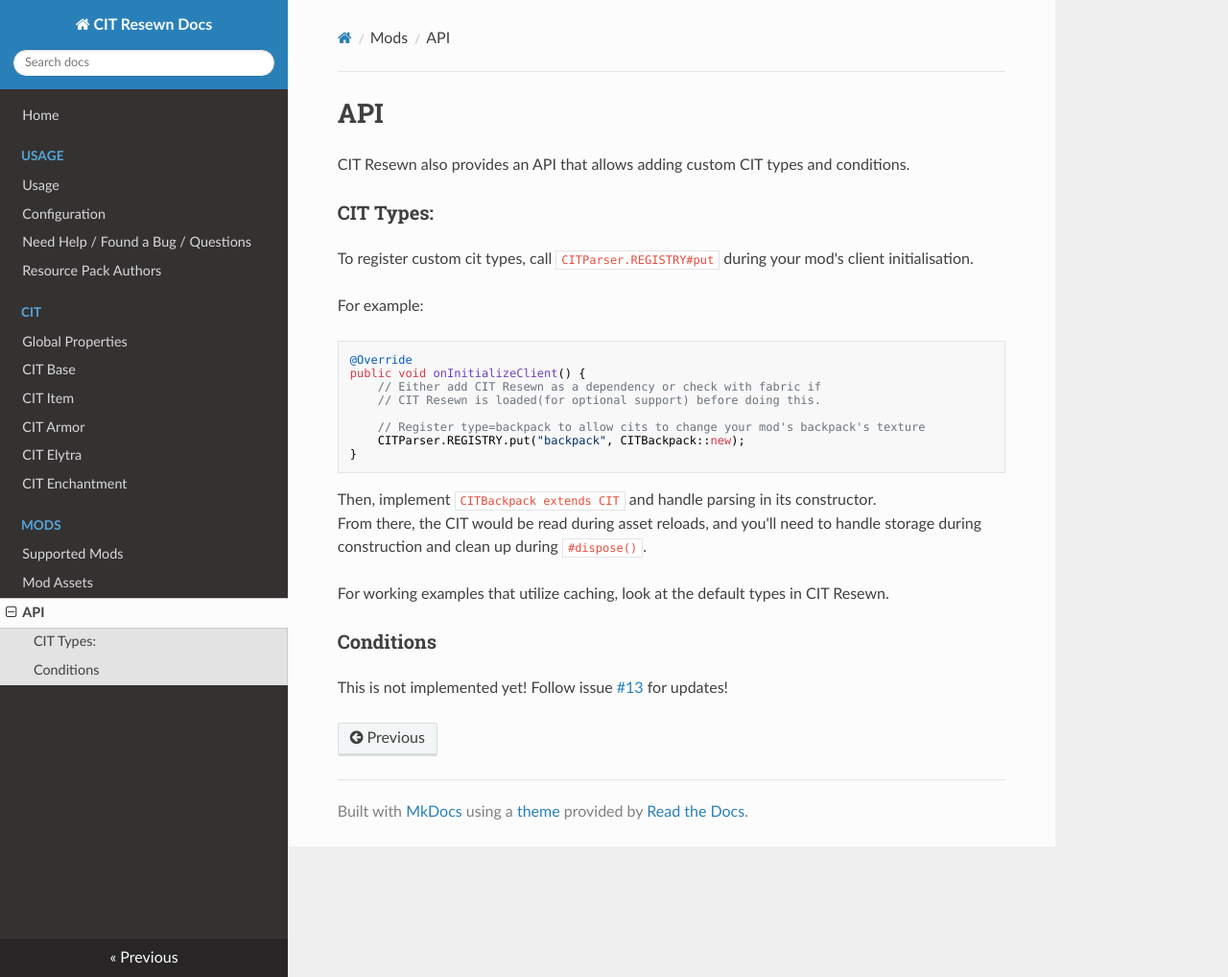
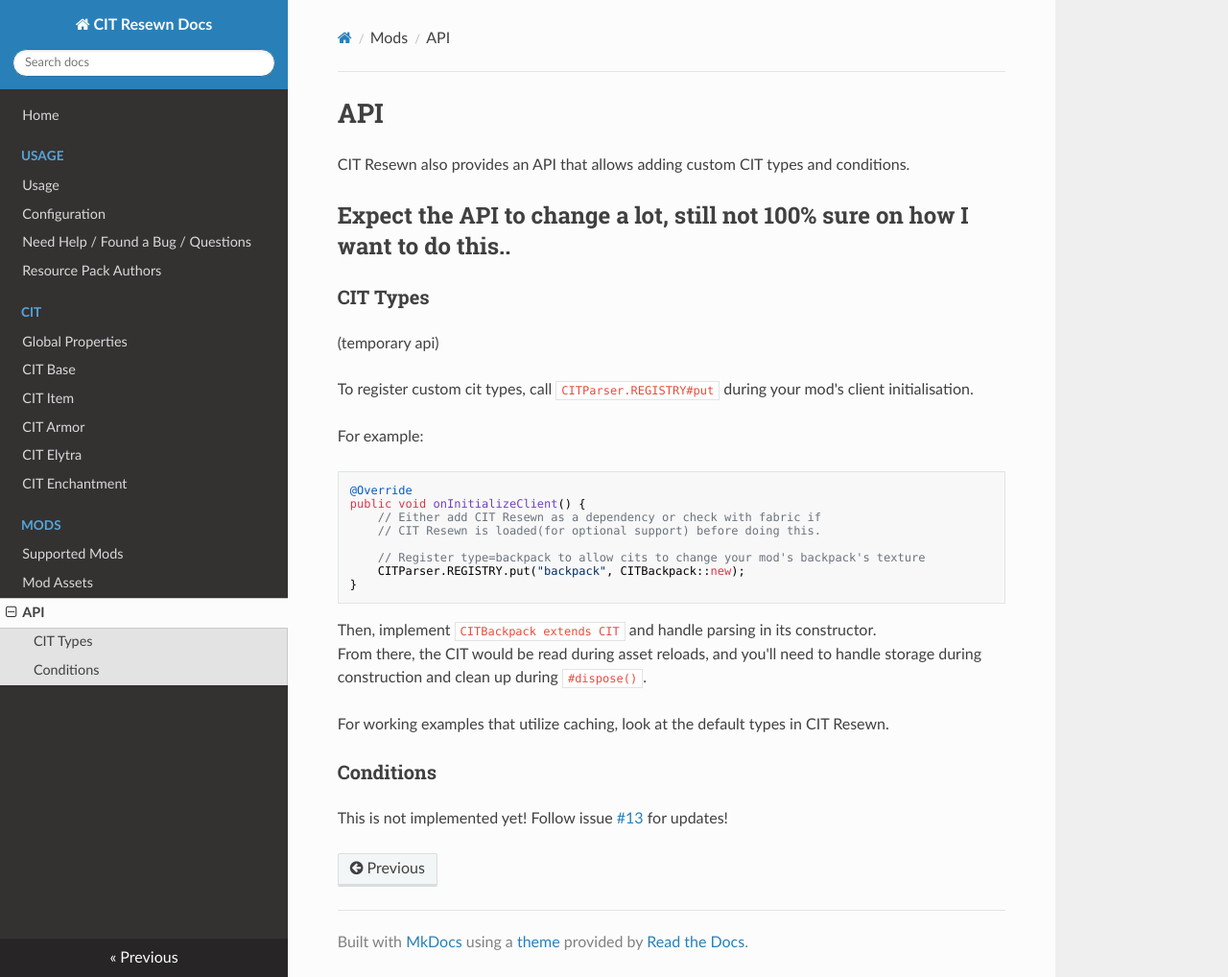
Before and after one commit to SHsuperCM/CITResewn, an MkDocs documentation site: the page built from docs/mods/mod_api.md, in a window 1280 px wide and 1018 px high. Shown: the whole window at 96% size. Built offline with MkDocs 1.6.1, drawn with Linux system fonts in a browser that asks for light colours; nearby versions of some CDN libraries.

Commit message:
Update mod_api.md

```diff
--- a/docs/mods/mod_api.md
+++ b/docs/mods/mod_api.md
@@ -2,7 +2,11 @@
 
 CIT Resewn also provides an API that allows adding custom CIT types and conditions.
 
-### CIT Types:
+<h2>Expect the API to change a lot, still not 100% sure on how I want to do this..</h2>
+
+### CIT Types
+
+(temporary api)
 
 To register custom cit types, call `CITParser.REGISTRY#put` during your mod's
 client initialisation.
```
